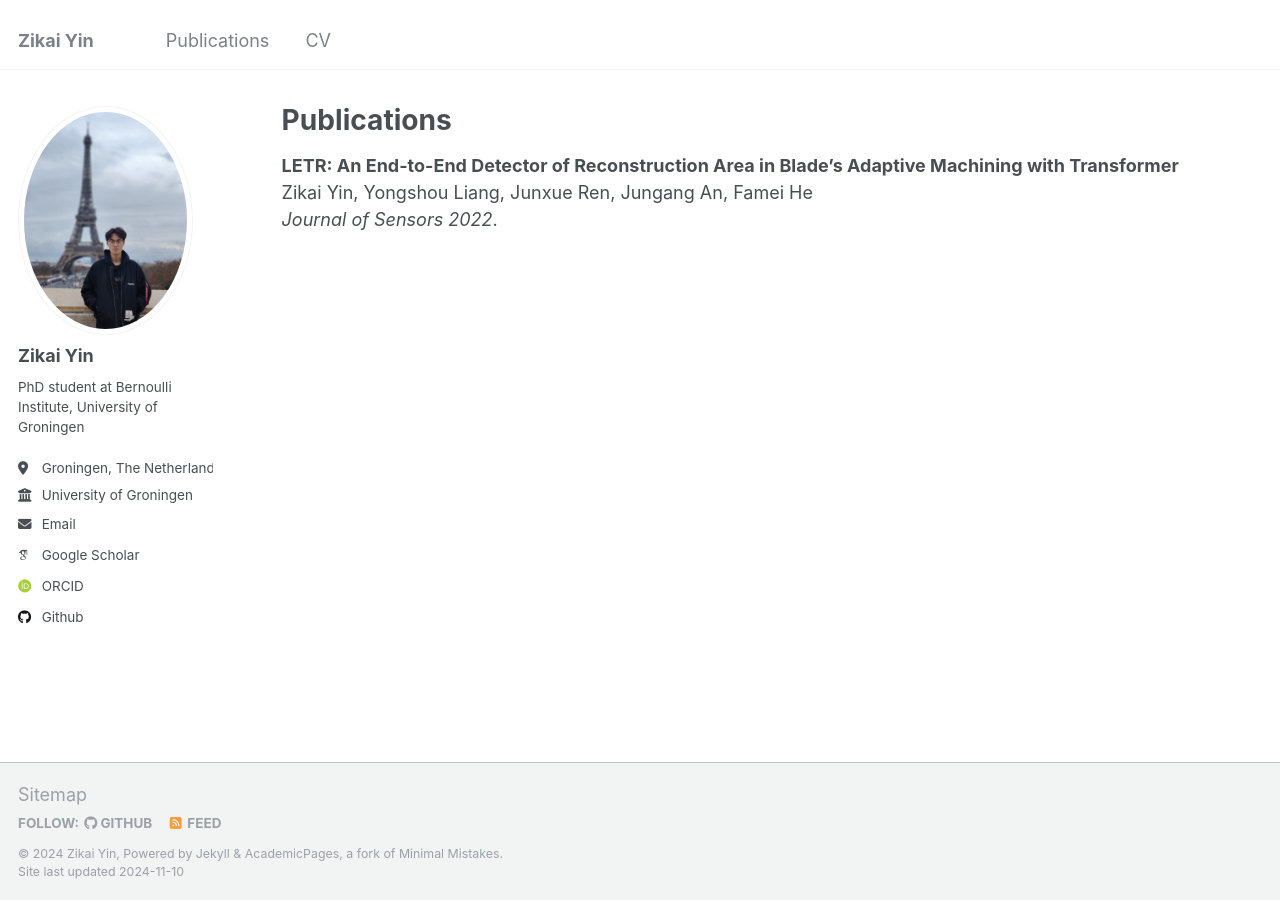
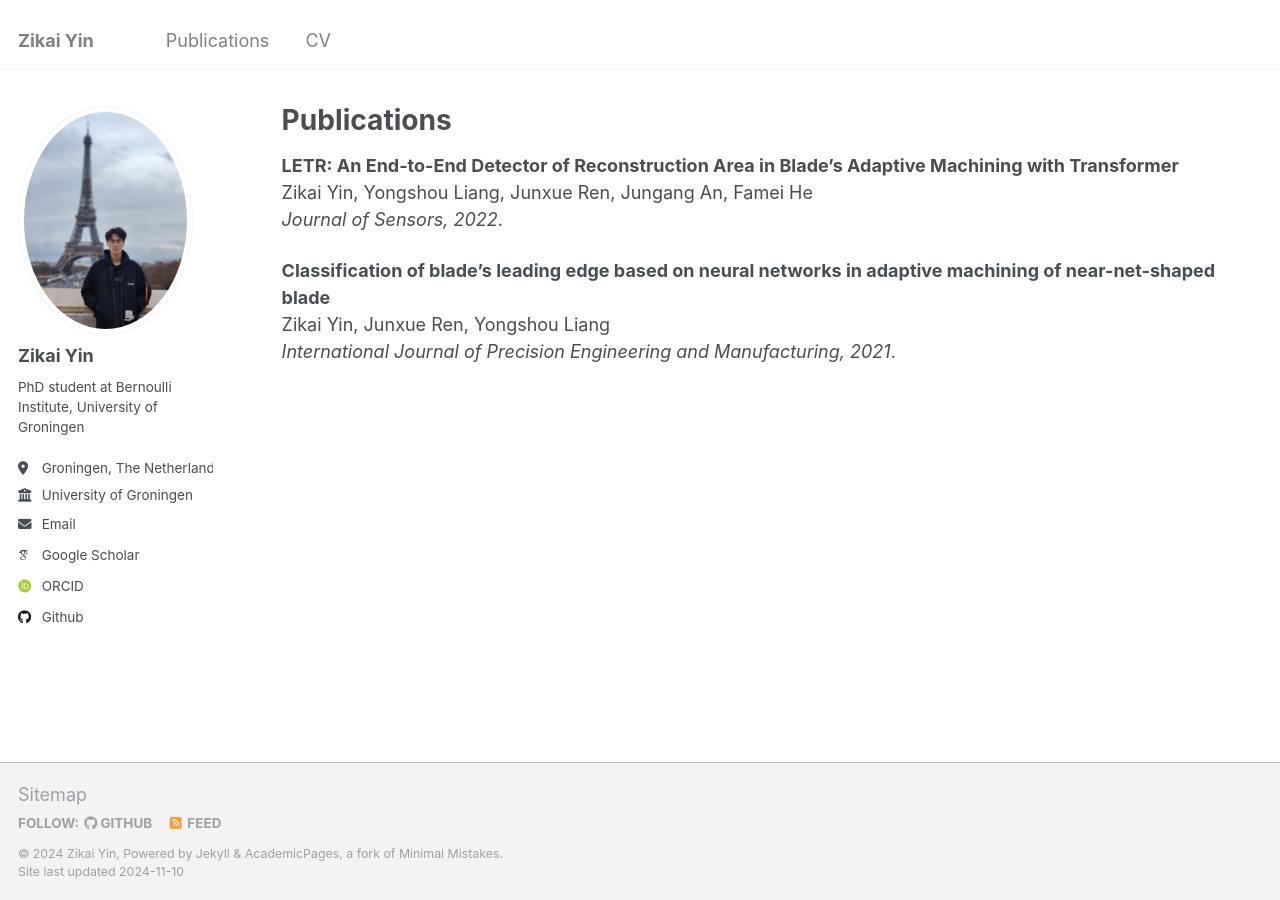
Before and after one commit to andrewsilver1997/andrewsilver1997.github.io, a Jekyll site: the page built from _pages/publications.md, in a window 1280 px wide. Built offline with Jekyll 4.4.1, drawn with Linux system fonts in a browser that asks for light colours; some web fonts are replaced.

Commit message:
first commit

```diff
--- a/_pages/publications.md
+++ b/_pages/publications.md
@@ -7,4 +7,8 @@ author_profile: true
 
 <b>LETR: An End-to-End Detector of Reconstruction Area in Blade’s Adaptive Machining with Transformer</b> <br>
 Zikai Yin, Yongshou Liang, Junxue Ren, Jungang An, Famei He<br>
-<i>Journal of Sensors 2022</i>.
+<i>Journal of Sensors, 2022</i>.
+
+<b>Classification of blade’s leading edge based on neural networks in adaptive machining of near-net-shaped blade</b> <br>
+Zikai Yin, Junxue Ren, Yongshou Liang<br>
+<i>International Journal of Precision Engineering and Manufacturing, 2021</i>.
```
